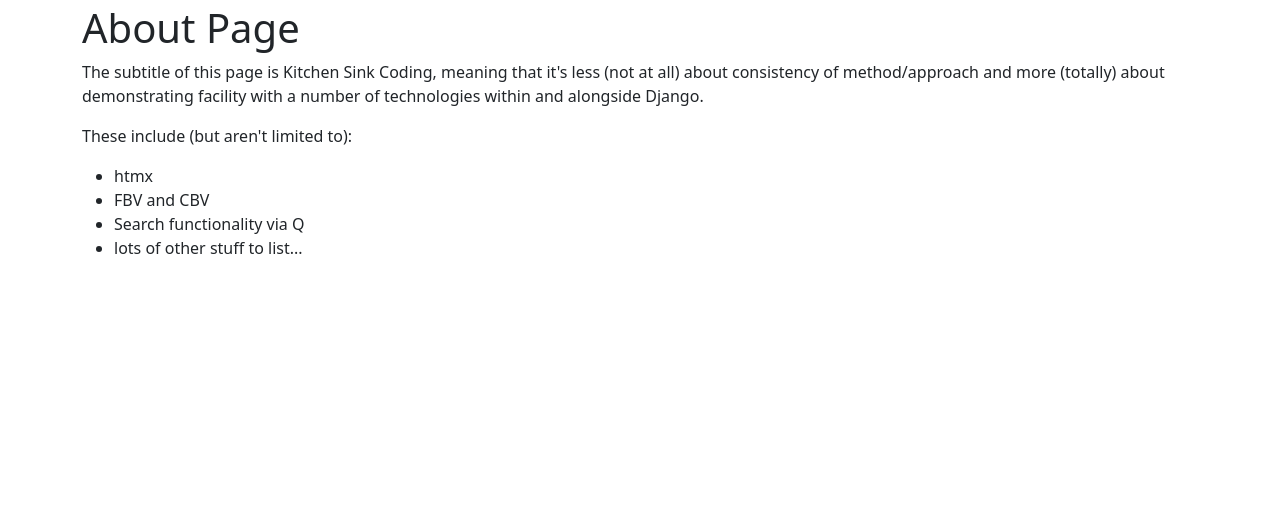
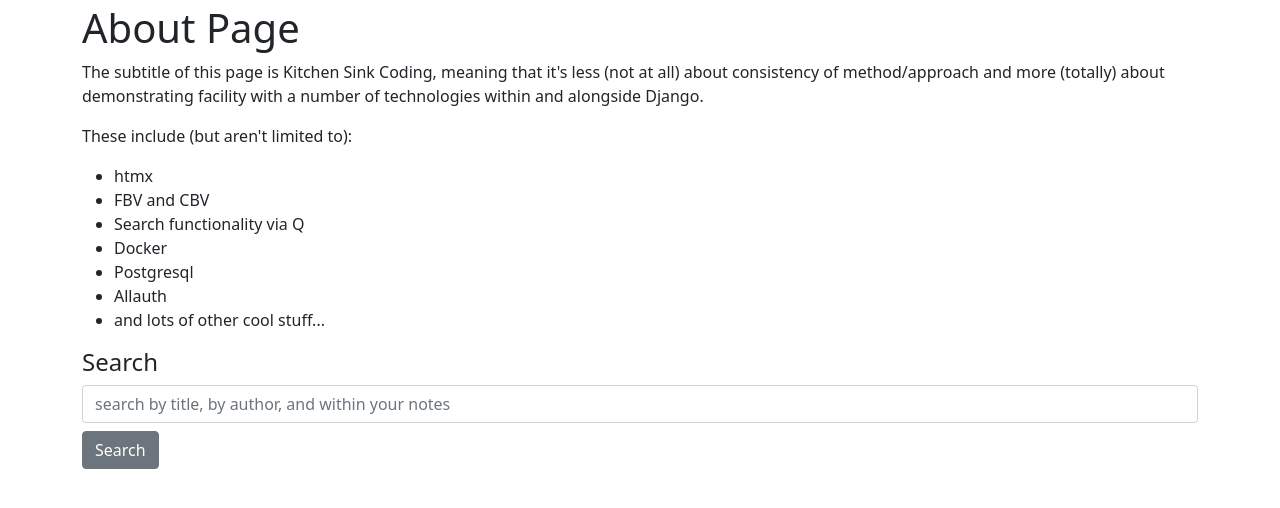
Before and after one commit to davemolk/bookshelf, a Django app: page /about/ in a window 1280 px wide. Shown: the part 56-564 px from the top of the page. Run offline with Django 3.2, Linux system fonts and the light colour scheme; parts of the project's set-up code (start-up, migrations or seed data) failed here and were passed over; some libraries are stand-ins or nearby versions.

Commit message:
refactor searches

```diff
--- a/pages/urls.py
+++ b/pages/urls.py
@@ -1,7 +1,12 @@
 from django.urls import path
-from .views import HomePageView, AboutPageView
+from .views import (
+    HomePageView,
+    AboutPageView,
+    SiteSearchResults,
+)
 
 urlpatterns = [
     path('', HomePageView.as_view(), name='home'),
     path('about/', AboutPageView.as_view(), name='about'),
+    path('search/', SiteSearchResults.as_view(), name='all_search_results'),
 ]
--- a/pages/views.py
+++ b/pages/views.py
@@ -1,8 +1,39 @@
-from django.views.generic import TemplateView
+from django.views.generic import (
+    TemplateView,
+    ListView,
+)
+from django.db.models import Q
+from itertools import chain
+from books.models import Book
+from records.models import Record
 
 
 class HomePageView(TemplateView):
     template_name = 'home.html'
 
+
 class AboutPageView(TemplateView):
     template_name = 'about.html'
+
+
+class SiteSearchResults(ListView):
+    model = Book
+    template_name = 'search_results.html'
+
+    # def get_context_data(self, **kwargs):
+    #     context = super(SiteSearchResults, self).get_context_data(**kwargs)
+    #     context['record_list'] = Record.objects.all()
+    #     return context
+
+    def get_queryset(self):
+        query = self.request.GET.get('q')
+        book_results = Book.objects.filter(owner=self.request.user).filter(
+            Q(title__icontains=query) | Q(author__icontains=query)
+            | Q(notes__icontains=query)
+        ).order_by('title')
+        record_results = Record.objects.filter(owner=self.request.user).filter(
+             Q(title__icontains=query) | Q(musicians__icontains=query)
+            | Q(notes__icontains=query)
+        ).order_by('title')
+        qs_chain = chain(book_results, record_results)
+        return qs_chain
--- a/templates/about.html
+++ b/templates/about.html
@@ -16,7 +16,25 @@
 </li>
 <li>Search functionality via Q
 </li>
-<li>lots of other stuff to list...
+<li>Docker
+</li>
+<li>Postgresql
+</li>
+<li>Allauth
+</li>
+<li>and lots of other cool stuff...
 </li>
 </ul>
+
+<h4>Search</h4>
+    <form class="form-inline mt-2 mt-md-0" action="{% url 'all_search_results' %}"
+    method="get">
+        <input name="q" class="form-control mr-sm-2" type="text"
+        placeholder="search by title, by author, and within your notes"
+        aria-label="search by title, by author, and within your notes">
+        <div>
+            <input class="btn btn-secondary mt-2" type="submit" value="Search" />
+        </div>
+    </form>
+
 {% endblock content %}
--- a/templates/books/book_list.html
+++ b/templates/books/book_list.html
@@ -9,6 +9,9 @@
         <input name="q" class="form-control mr-sm-2" type="text"
         placeholder="search by title, by author, and within your notes"
         aria-label="search by title, by author, and within your notes">
+        <div>
+            <input class="btn btn-secondary mt-2" type="submit" value="Search" />
+        </div>
     </form>
 
     {% for book in book_list %}
```
Also changed, not shown: templates/books/search_results.html (+12 -0 lines), templates/search_results.html (added, +31 -0 lines).
